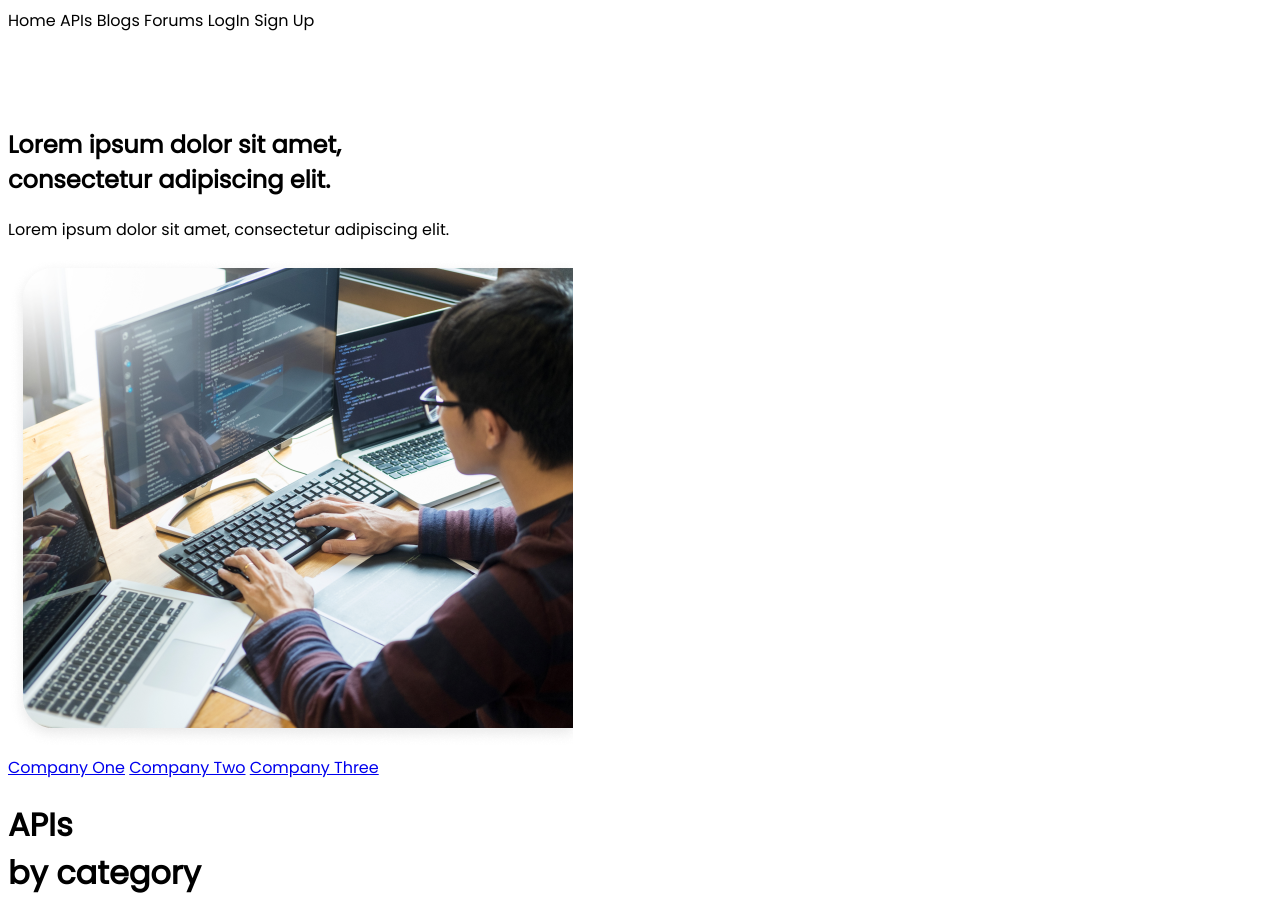
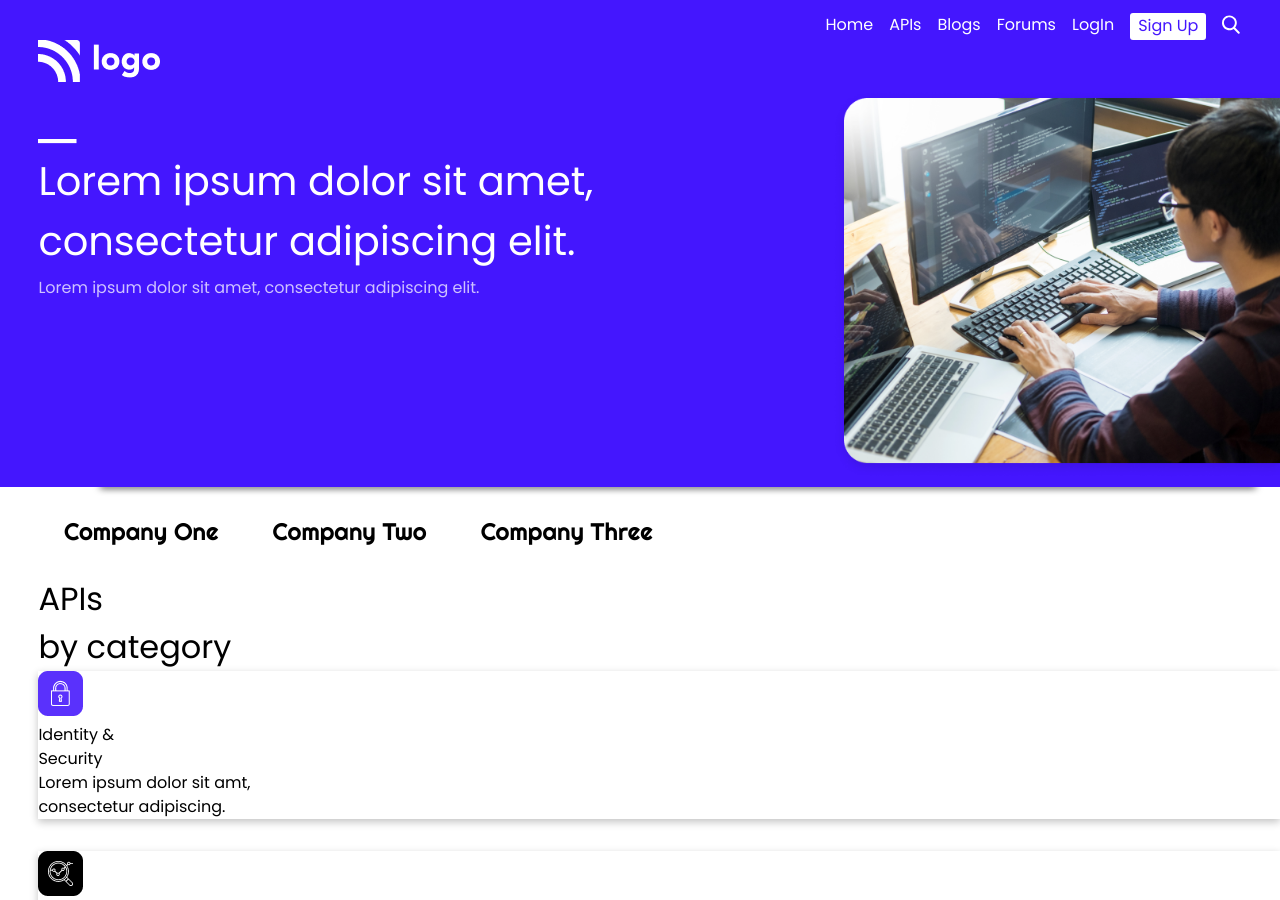
Before and after one commit to aj4abinjacob/HTML-CSS-Projects, a website: page Project 09/index.html in a window 1280 px wide. Shown: the top 900 px of the page. Drawn offline with Linux system fonts and the light colour scheme.

Commit message:
project 09 header completed

```diff
--- a/Project 09/style.css
+++ b/Project 09/style.css
@@ -2,6 +2,178 @@
 @import url("https://fonts.googleapis.com/css2?family=Poppins&display=swap");
 @import url("https://fonts.googleapis.com/css2?family=Righteous&display=swap");
 
+/* Reset browser defaults */
+/* This is taken from Andy Bell css reset
+https://gist.github.com/Asjas/4b0736108d56197fce0ec9068145b421
+The video I got this reset info
+https://youtu.be/h3bTwCqX4ns?t=821
+*/
+
+/* Box sizing rules */
+*,
+*::before,
+*::after {
+  box-sizing: border-box;
+}
+/* A video explaining why box-sizing should be set to border-box */
+/* https://www.youtube.com/watch?v=WlGQdgy-M6w */
+
+/* Remove default margin */
+*{
+  margin: 0;
+  padding : 0;
+  font: inherit;
+  }
+
+/* The font inherit property sets every font to have one size and one weight
+any heading tag would look the sane as a normal text, this forces the user to
+use css for everything.
+*/
+
+/* Set core root defaults */
+html:focus-within {
+  scroll-behavior: smooth;
+}
+
+html,
+body {
+  height: 100%;
+}
+
+body {
+  text-rendering: optimizeSpeed;
+  line-height: 1.5;
+}
+
+/* finished reseting everything */
+
+
 * {
   font-family: "Poppins", sans-serif;
 }
+
+
+/* Saving colors */
+:root{
+  --header-bg-color:hsl(252, 99%, 54%);
+  --header-font-color:hsl(0, 0%, 100%);
+  --default-margin:3%;
+  --test-border: 10px solid red;
+  --h2-font-size: 2.5rem;
+  --header-p-font-color : hsl(252, 100%, 88%);
+}
+
+/*  */
+
+header{
+  padding-top: 1%;
+  position: relative;
+  background: var(--header-bg-color);
+  color: var(--header-font-color);
+
+}
+
+nav{
+  display: flex;
+  justify-content: flex-end;
+  align-content: center;
+  gap: 1em;
+  margin-left: var(--default-margin);
+  margin-right: var(--default-margin);
+}
+
+nav a:hover,svg:hover{
+  cursor: pointer;
+}
+
+.nav-item-active{
+  background-color: var(--header-font-color);
+  color:var(--header-bg-color);
+  border-radius: 3px;
+  padding:.1em .5em;
+}
+
+.nav-item-active+svg{
+  width: 1.2em;
+  height: 1.5em;
+}
+
+.logo{
+  margin-left: var(--default-margin);
+}
+
+.header-text{
+  margin-left: var(--default-margin);
+}
+
+
+
+.header-text+div{
+  position: absolute;
+  right: 0;
+  top:90px;
+  margin-left: auto ;
+}
+
+.header-text:after {
+  content:"";
+  position:absolute;
+  width:100%;
+  bottom:1px;
+  z-index:-1;
+  transform:scale(.9);
+  box-shadow: 0px 0px 8px 2px #000000;
+}
+
+.header-text+div > img{
+  width: 35vw;
+
+}
+
+.header-text{
+  margin-top: 3%;
+  height: 45vh;
+}
+
+.header-text h2{
+  font-size: var(--h2-font-size);
+}
+
+.header-text p{
+  margin-top: 5px;
+  color:var(--header-p-font-color);
+}
+/* header ends here */
+
+.companies{
+  display: flex;
+  margin-left: var(--default-margin);
+  padding: 2%;
+  gap: 2em;
+  width: 50vw;
+  justify-content: space-between;
+}
+
+.companies a{
+  font-family: Righteous;
+  text-decoration: none;
+  color: black;
+  font-weight: 500;
+  font-size: 1.5rem;
+}
+
+.api h1{
+  margin-left: var(--default-margin);
+  font-size: 2rem;
+}
+
+.cards{
+  display: grid;
+  gap:2em;
+  margin-left: var(--default-margin);
+}
+
+
+.cards > [class*="card"]{
+  box-shadow: rgba(0, 0, 0, 0.24) 0px 3px 8px;
+}
```
